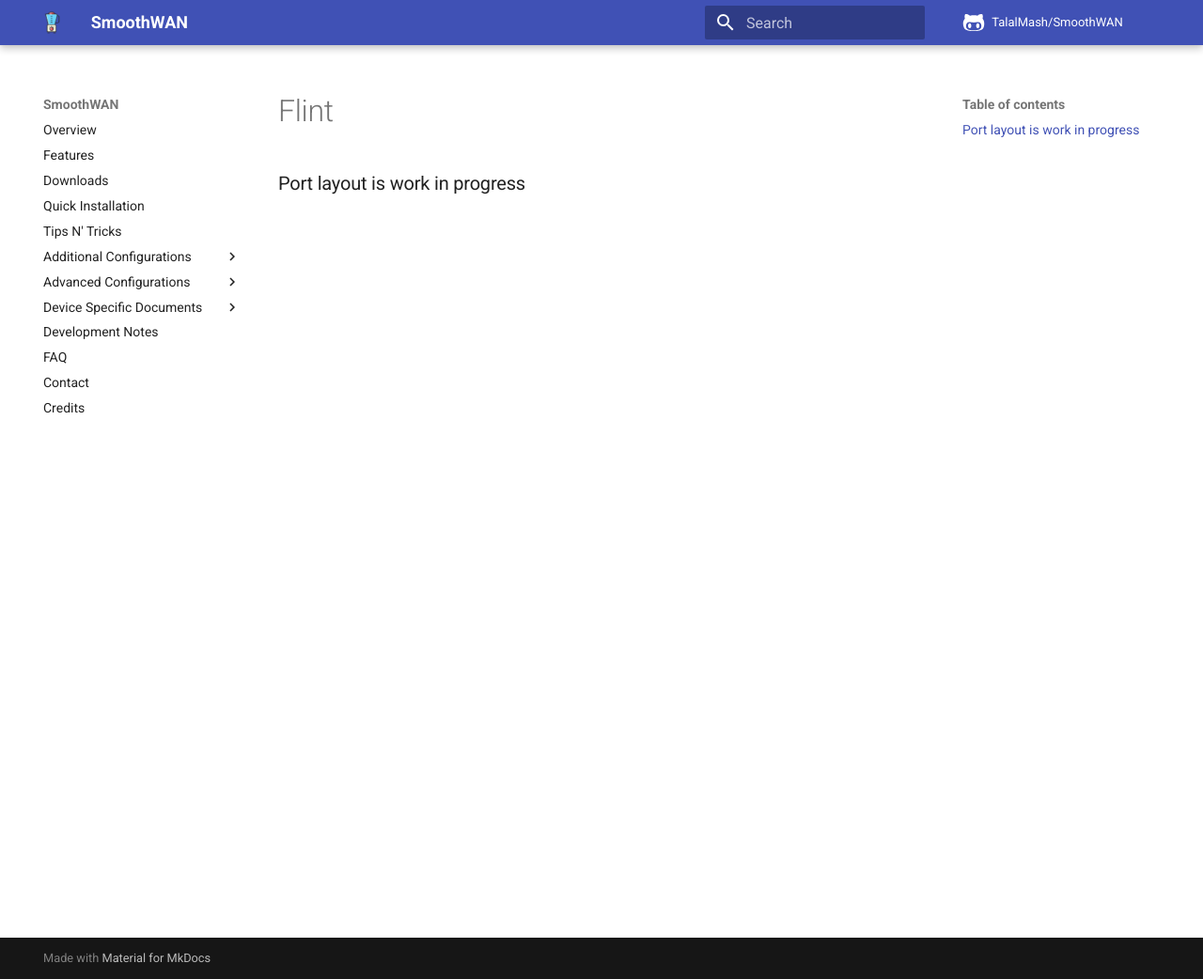
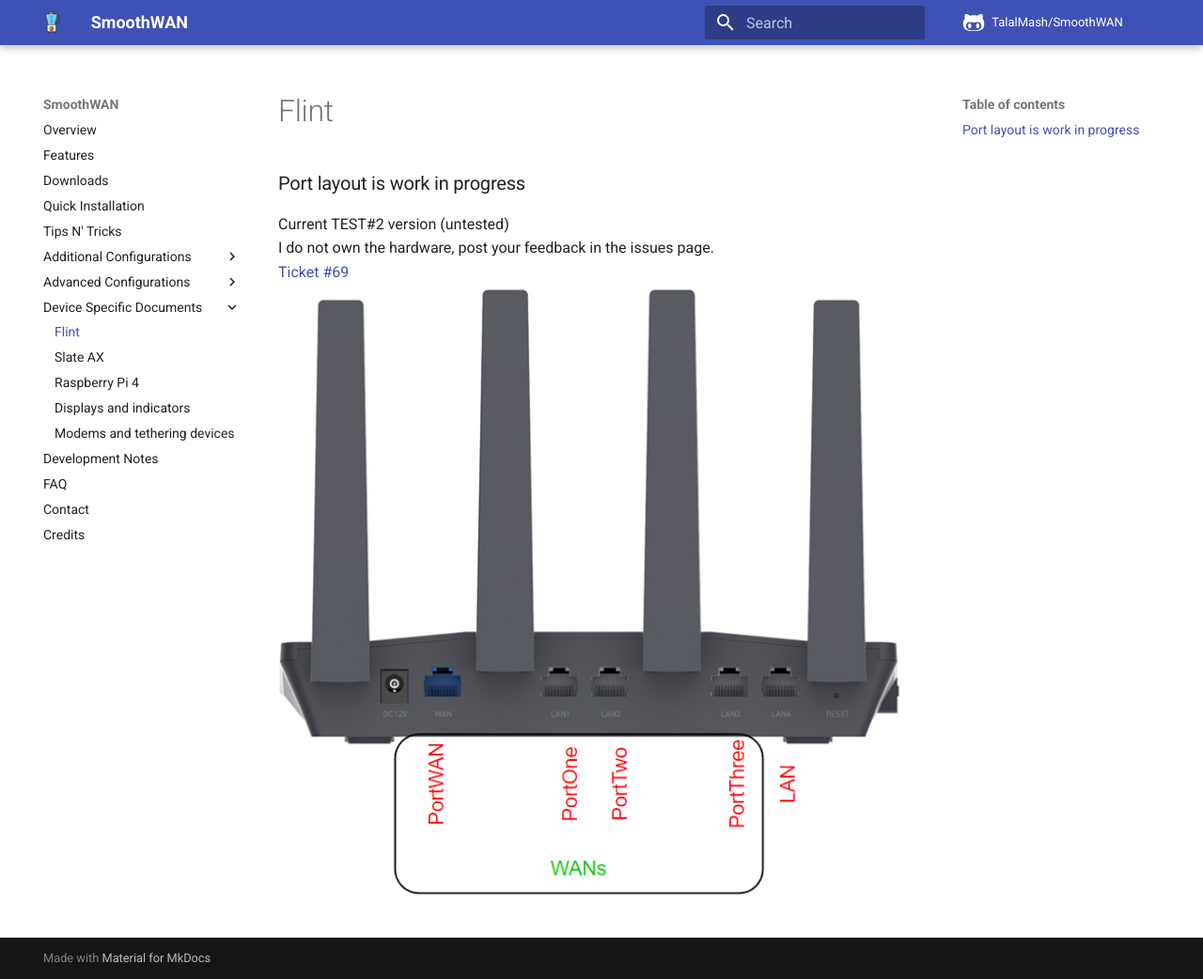
Before and after one commit to SmoothWAN/SmoothWAN-docs, an MkDocs documentation site: the page built from docs/flint.md, in a window 1280 px wide and 1042 px high. Shown: the whole window at 94% size. Built offline with MkDocs 1.6.1 and Material for MkDocs 9.7.7, drawn with Linux system fonts in a browser that asks for light colours; comment, search, counter and statistics services are not loaded.

Commit message:
Add Flint ports diagram + formatting

```diff
--- a/docs/flint.md
+++ b/docs/flint.md
@@ -1 +1,5 @@
 ### Port layout is work in progress
+Current TEST#2 version (untested)
+I do not own the hardware, post your feedback in the issues page.
+[Ticket #69](https://github.com/TalalMash/SmoothWAN/issues/69)
+![](assets/flintports.png)
--- a/mkdocs.yml
+++ b/mkdocs.yml
@@ -38,6 +38,7 @@
     - 'Equal bandwidth distribution to connected clients' : 'hostqos.md'
     - 'DNS Leak configuration' : 'dnsleak.md'
   - 'Device Specific Documents':
+    - 'Flint' : 'flint.md'
     - 'Slate AX': 'slate.md'
     - 'Raspberry Pi 4': 'rpi4.md'
     - 'Displays and indicators': 'disp&indic.md'
```
Also changed, not shown: docs/disp&indic.md (+1 -3 lines), docs/faq.md (+1 -0 lines), docs/slate.md (+1 -0 lines), docs/assets/flintports.png (added).
